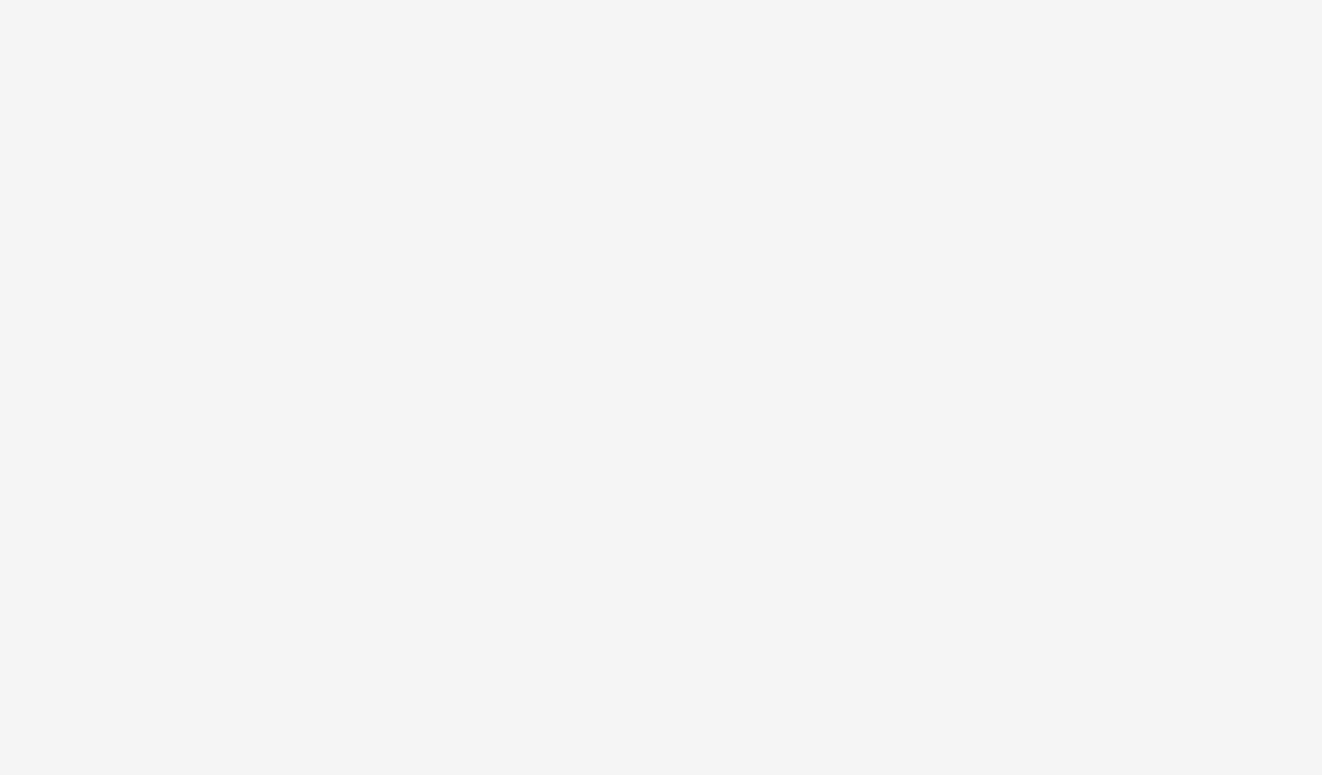
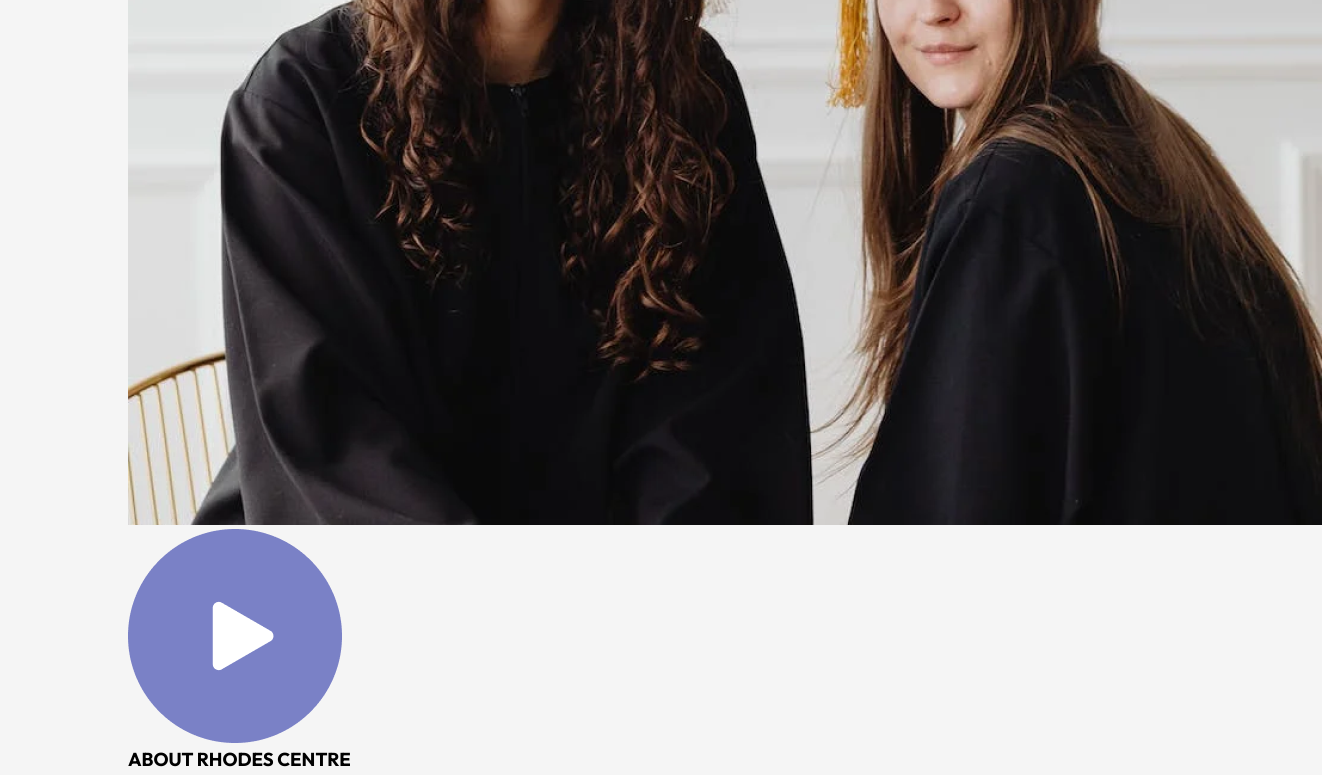
Before and after one commit to dCOMMICS/CHUR1, a React (Vite) app: page / in a window 1280 px wide. Shown: the part 2000-2775 px from the top of the page, 1322 px wide, since content can reach past the window. Before the commit the page ends 1381 px from the top, so only its background shows below. Built offline with nearby package versions, Linux system fonts and the light colour scheme.

Commit message:
initial commit

```diff
--- a/src/App.jsx
+++ b/src/App.jsx
@@ -3,6 +3,7 @@
 import Hero from './components/Hero/Hero'
 import Programs from './components/Programs/Programs'
 import Title from './components/Title/Title'
+import About from './components/About/About'
 
 const App = () => {
   return (
@@ -12,7 +13,7 @@
       <div className='container'>
         <Title subTitle = " OUR PROGRAMS" title = " What we Offer"/>
         <Programs />
-
+        <About />
       </div>
 
     </div>
--- a/src/components/About/About.jsx
+++ b/src/components/About/About.jsx
@@ -1,10 +1,29 @@
 import React from 'react'
 import './About.css'
+import about_img from '../../assets/about.png'
+import play_icon from '../../assets/play-icon.png'
 
 const About = () => {
   return (
     <div>
-      <div className = 'about'>
+      <div className='about'>
+        <div className='about-left'>
+          <img src={about_img} alt='' className='about-img' />
+          <img src={play_icon} alt='' className='play-img' />
+        </div>
+        <div className='about-right'>
+          <h3>ABOUT RHODES CENTRE </h3>
+          <h2> Nurturing Tomorrow's Leaders Today</h2>
+          <p>
+            Embark on a transformative educational journey with our university's comprehensive education programs. Our cutting-edge curriculum is designed to empower students with the knowledge, skills, and experiences needed to excel in the dynamic field of education.
+          </p>
+          <p>
+            With a focus on innovation, hands-on learning, and personalized mentorship, our programs prepare aspiring educators to make a meaningful impact in classrooms, schools, and communities.
+          </p>
+          <p>
+            Whether you aspire to become a teacher, administrator, counselor, or educational leader, our diverse range of programs offers the perfect pathway to achieve your goals and unlock your full potential in shaping the future of education.
+          </p>
+        </div>
 
       </div>
 
```
Also changed, not shown: src/assets/about.png (added).
